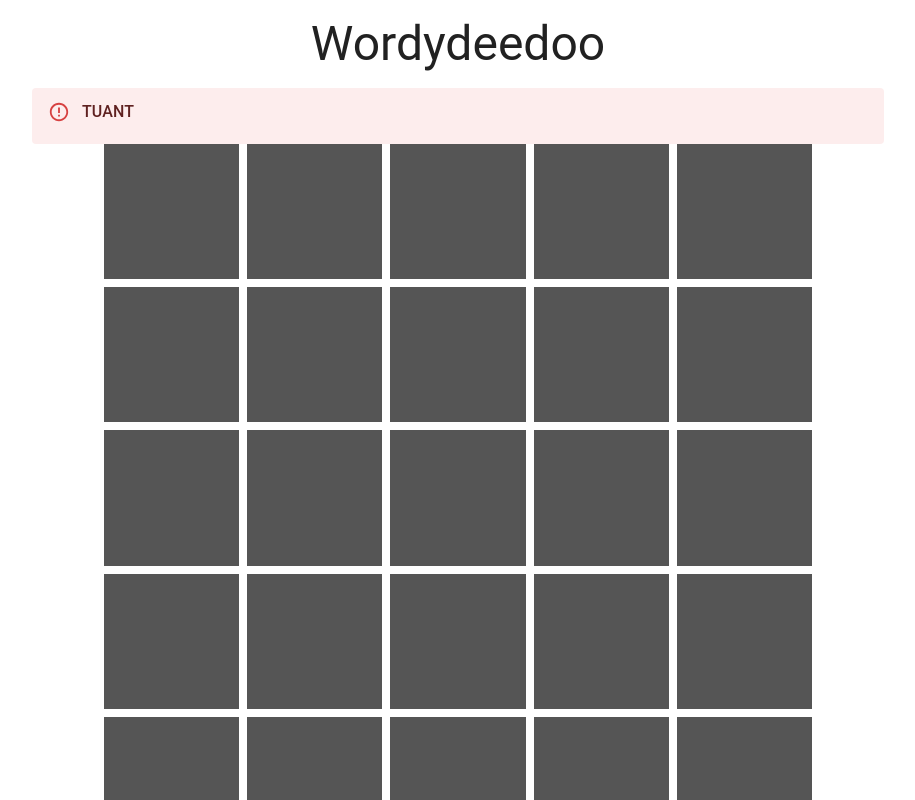
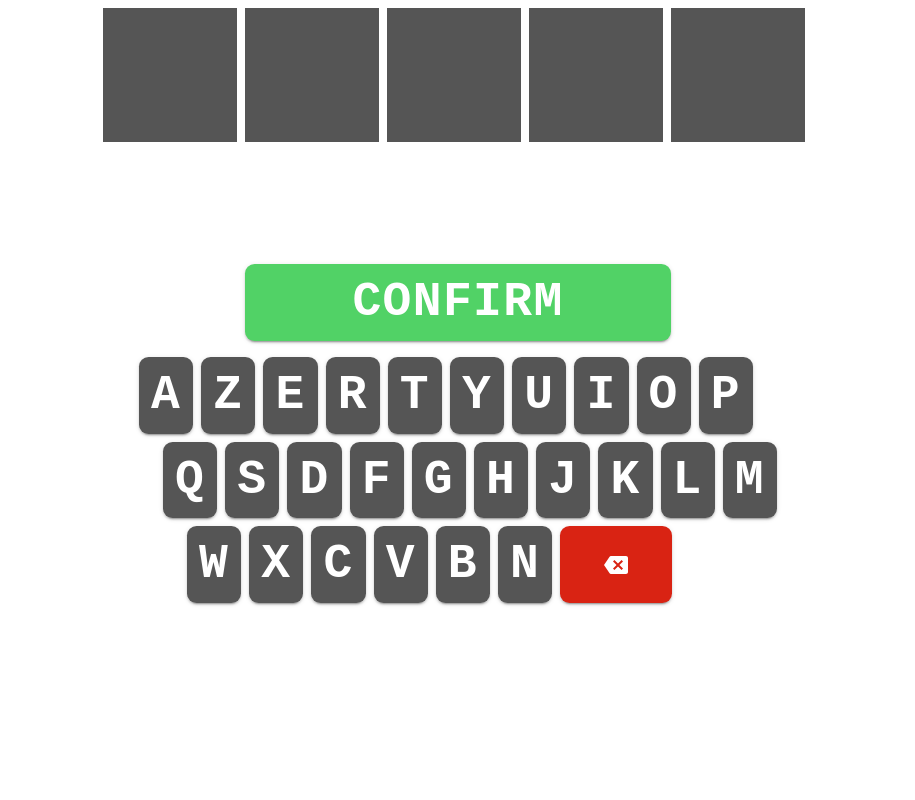
Before and after one commit to Kelgors/zword, a React (Create React App) app: page /play/fr/5 in a window 1280 px wide. Shown: the whole page, without its empty margins (182-1097 px from the left). Built offline with nearby package versions, Linux system fonts and the light colour scheme.

Commit message:
Playboard overflowY

```diff
--- a/src/components/VirtualKeyboard/VirtualKeyboard.tsx
+++ b/src/components/VirtualKeyboard/VirtualKeyboard.tsx
@@ -37,7 +37,7 @@ export function VirtualKeyboard(props: VirtualKeyboardProps) {
               key={row}
               direction="row"
               spacing={{ xs: 0.5, md: 1 }}
-              sx={{ paddingLeft: `${index * 1}em`, width: 'fit-content' }}
+              sx={{ paddingLeft: `${index * 0.3}em`, width: 'fit-content' }}
             >
               {row.split('').map(function (char) {
                 return (
--- a/src/pages/play/index.tsx
+++ b/src/pages/play/index.tsx
@@ -1,18 +1,23 @@
-import Alert from '@mui/material/Alert';
-import AlertTitle from '@mui/material/AlertTitle';
 import Box from '@mui/material/Box';
 import Container from '@mui/material/Container';
 import Grid from '@mui/material/Grid';
 import { useCallback, useEffect, useState } from 'react';
 import { useNavigate, useParams } from 'react-router-dom';
-import { AppTitle } from '../../components/AppTitle';
 import { OnKeyDownEvent } from '../../components/VirtualKeyboard/KeyCap';
 import { VirtualKeyboard } from '../../components/VirtualKeyboard/VirtualKeyboard';
 import { wait } from '../../components/wait';
 import { LetterGuessState, ShortLocale, WordSize, fetchDictionary, matchGuess } from '../../game/Wordle';
 
 const WORD_SIZE = 5;
-const TRY_COUNT = 5;
+
+function createNewLine(): LetterGuessState[] {
+  return Array.from({ length: WORD_SIZE }).map(() => {
+    return {
+      letter: ' ',
+      state: 'unmatched'
+    };
+  });
+}
 
 export function PlayPage() {
   const navigate = useNavigate();
@@ -22,14 +27,7 @@ export function PlayPage() {
   const [dictionary, setDictionary] = useState<string[]>([]);
   const [targetWord, setTargetWord] = useState<string>(' ');
   const [playboard, setPlayboard] = useState<LetterGuessState[][]>(() => {
-    return Array.from({ length: TRY_COUNT }).map(() => {
-      return Array.from({ length: WORD_SIZE }).map(() => {
-        return {
-          letter: ' ',
-          state: 'unmatched'
-        };
-      });
-    });
+    return [createNewLine()];
   });
   const [letterIndex, setLetterIndex] = useState(0);
   const [currentTry, setCurrentTry] = useState(0);
@@ -83,6 +81,9 @@ export function PlayPage() {
         setCurrentTry((prevCurrentTry) => prevCurrentTry + 1);
         setLetterIndex(0);
         setKeyboardDisabled(false);
+        setPlayboard((prevPlayboard) => {
+          return [...prevPlayboard, createNewLine()];
+        });
       });
     },
     [currentTry, dictionary, displayResultAsync, playboard, targetWord]
@@ -117,24 +118,36 @@ export function PlayPage() {
   );
 
   return (
-    <Container maxWidth="md" sx={{ p: 0 }}>
-      <AppTitle />
-      <Alert severity="error">
-        <AlertTitle>{targetWord}</AlertTitle>
-      </Alert>
-      <Grid container spacing={1}>
+    <Container maxWidth="md" sx={{ px: 0, py: 1, fontSize: 'clamp(2.5rem, 10cqi + 0.5rem, 5rem)' }}>
+      <Box
+        sx={{
+          overflowY: 'auto',
+          overflowX: 'none',
+          height: '30vh',
+          maxWidth: '100%'
+        }}
+      >
+        <Grid container rowSpacing={1} columnSpacing={0} flexDirection="column-reverse" justifyContent="flex-start">
           {playboard.map(function (row, i) {
             return (
-            <Grid item container spacing={1} xs={12} key={i} sx={{ justifyContent: 'center', alignItems: 'center' }}>
+              <Grid
+                key={i}
+                item
+                container
+                spacing={1}
+                justifyContent="center"
+                alignItems="center"
+                sx={{ overflow: 'none', height: 'fit-content', width: '100%' }}
+              >
                 {row.map(function (letterState, j) {
                   return (
-                  <Grid item xs={2} key={j}>
+                    <Grid key={j} item xs={2}>
                       <Box
                         sx={{
                           aspectRatio: '1/1',
                           fontFamily: '"Roboto Mono", monospace',
                           fontWeight: 'bold',
-                        fontSize: 'clamp(2.5rem, 10cqi + 0.5rem, 5rem)',
+
                           display: 'flex',
                           justifyContent: 'center',
                           alignItems: 'center',
@@ -152,6 +165,7 @@ export function PlayPage() {
             );
           })}
         </Grid>
+      </Box>
       <VirtualKeyboard
         layout="azerty"
         disabled={isKeyboardDisabled}
```
Lines whose indentation alone changed are shown as unchanged.
